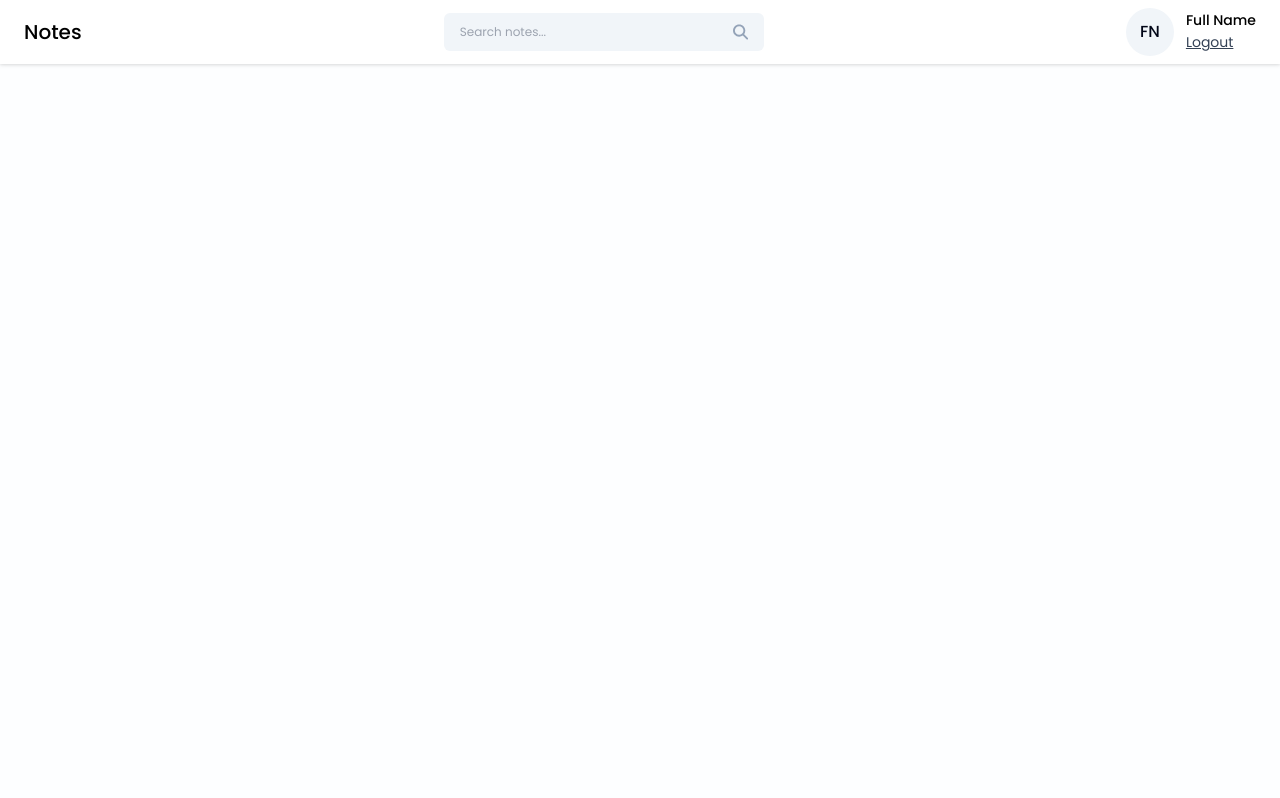
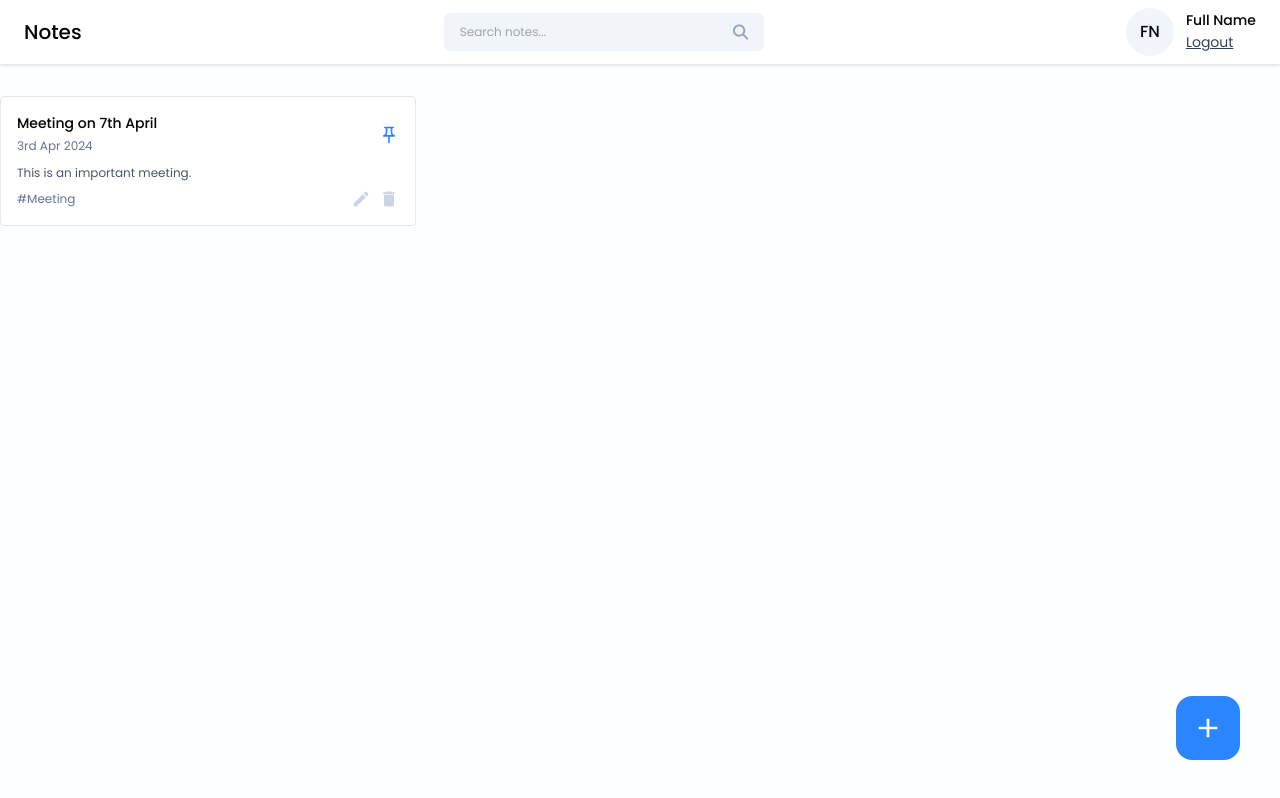
Before and after one commit to themistogenes/notes-app, a React (Vite) app in the folder frontend/: page /dashboard in a window 1280 px wide. Built offline with nearby package versions, Linux system fonts and the light colour scheme.

Commit message:
NoteCard component

```diff
--- /dev/null
+++ b/frontend/src/components/Cards/NoteCard.jsx
@@ -0,0 +1,48 @@
+import React from 'react';
+import { MdOutlinePushPin } from 'react-icons/md';
+import { MdCreate, MdDelete } from 'react-icons/md';
+
+const NoteCard = ({
+  title,
+  date,
+  content,
+  tags,
+  isPinned,
+  onEdit,
+  onDelete,
+  onPinNote
+}) => {
+  return (
+    <div className="border rounded p-4 bg-white hover:shadow-xl transition-all ease-in-out">
+      <div className="flex items-center justify-between">
+
+        <div>
+          <h6 className="text-sm font-medium">{title}</h6>
+          <span className="text-xs text-slate-500">{date}</span>
+        </div>
+
+        <MdOutlinePushPin className={`icon-btn ${isPinned? 'text-primary' : 'text-slate-300' }`} onClick={onPinNote} />
+
+      </div>
+
+      <p className="text-xs text-slate-600 mt-2">{content?.slice(0, 60)}</p>
+
+      <div className="flex items-center justify-between mt-2">
+        <div className="text-xs text-slate-500">{tags}</div>
+
+        <div className="flex items-center gap-2">
+          <MdCreate
+            className="icon-btn hover:text-green-600"
+            onClick={onEdit}
+          />
+          <MdDelete
+            className="icon-btn hover:text-red-500"
+            onClick={onDelete}
+          />
+        </div>
+      </div>
+    </div>
+  )
+}
+
+export default NoteCard
--- a/frontend/src/index.css
+++ b/frontend/src/index.css
@@ -22,4 +22,8 @@
   .btn-primary {
     @apply w-full text-sm bg-primary text-white p-2 rounded my-1 hover:bg-blue-600;
   }
+
+  .icon-btn {
+    @apply text-xl text-slate-300 cursor-pointer hover:text-primary;
+  }
 }
--- a/frontend/src/pages/Home/Home.jsx
+++ b/frontend/src/pages/Home/Home.jsx
@@ -1,10 +1,32 @@
 import React from 'react';
 import Navbar from '../../components/Navbar/Navbar';
+import NoteCard from '../../components/Cards/NoteCard';
+import { MdAdd } from 'react-icons/md';
 
 const Home = () => {
   return (
     <>
     <Navbar />
+    <div className="container mx-auto">
+      <div className="grid grid-cols-3 gap-4 mt-8">
+        <NoteCard
+          title="Meeting on 7th April"
+          date="3rd Apr 2024"
+          content="This is an important meeting."
+          tags="#Meeting"
+          isPinned={true}
+          onEdit={() => {}}
+          onDelete={() => {}}
+          onPinNote={() => {}}
+        />
+      </div>
+    </div>
+
+    <button
+      className="w-16 h-16 flex items-center justify-center rounded-2xl bg-primary hover:bg-blue-600 absolute right-10 bottom-10"
+      onClick={() => {}}>
+      <MdAdd className="text-[32px] text-white" />
+    </button>
     </>
   )
 }
```
